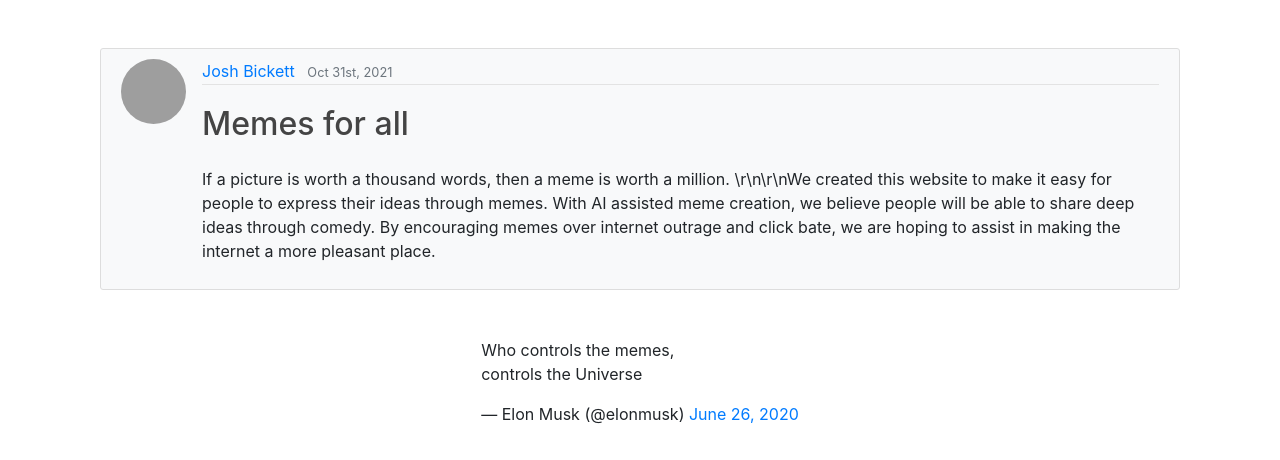
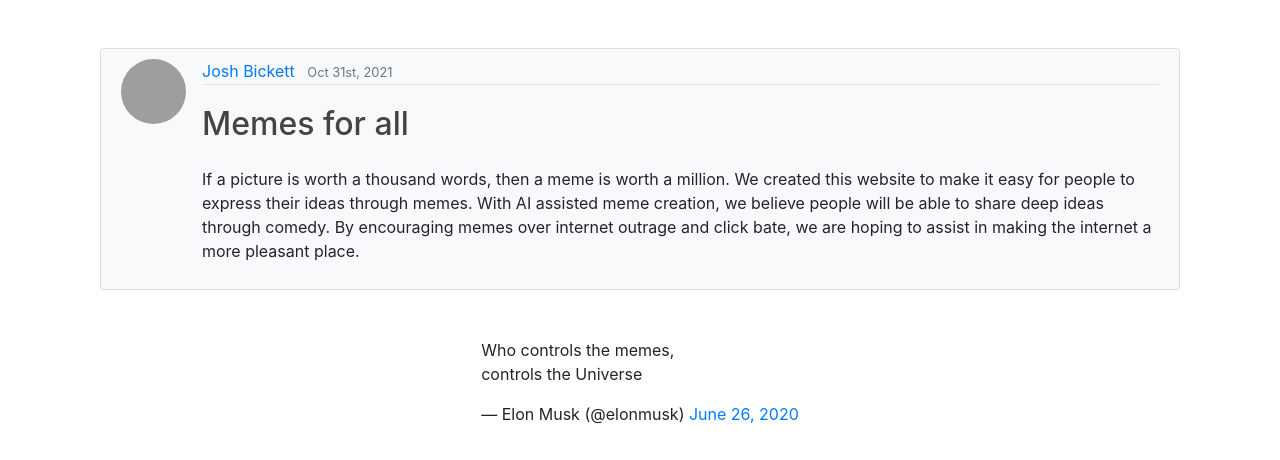
Before and after one commit to joshbickett/makememe_ai, a Flask app: page /blog in a window 1280 px wide. Shown: the part 56-516 px from the top of the page. Run offline with Flask 2, Linux system fonts and the light colour scheme; parts of the project's set-up code (start-up, migrations or seed data) failed here and were passed over; some libraries are stand-ins or nearby versions; grey boxes are pictures that could not be loaded.

Commit message:
minor updates round 2

```diff
--- a/makememe/templates/blog.html
+++ b/makememe/templates/blog.html
@@ -10,7 +10,7 @@
                     <small class="text-muted">Oct 31st, 2021</small>
                 </div>
                 <h2 class="py-3"><a class="article-title" href="#">Memes for all</a> </h2>
-                <p class="article-content">If a picture is worth a thousand words, then a meme is worth a million. \r\n\r\nWe created this website to make it easy for people to express their ideas through memes. With AI assisted meme creation, we believe people will be able to share deep ideas through comedy. By encouraging memes over internet outrage and click bate, we are hoping to assist in making the internet a more pleasant place.</p>
+                <p class="article-content">If a picture is worth a thousand words, then a meme is worth a million. We created this website to make it easy for people to express their ideas through memes. With AI assisted meme creation, we believe people will be able to share deep ideas through comedy. By encouraging memes over internet outrage and click bate, we are hoping to assist in making the internet a more pleasant place.</p>
             </div>
         </article>
         <div class="row justify-content-center my-5">
```
